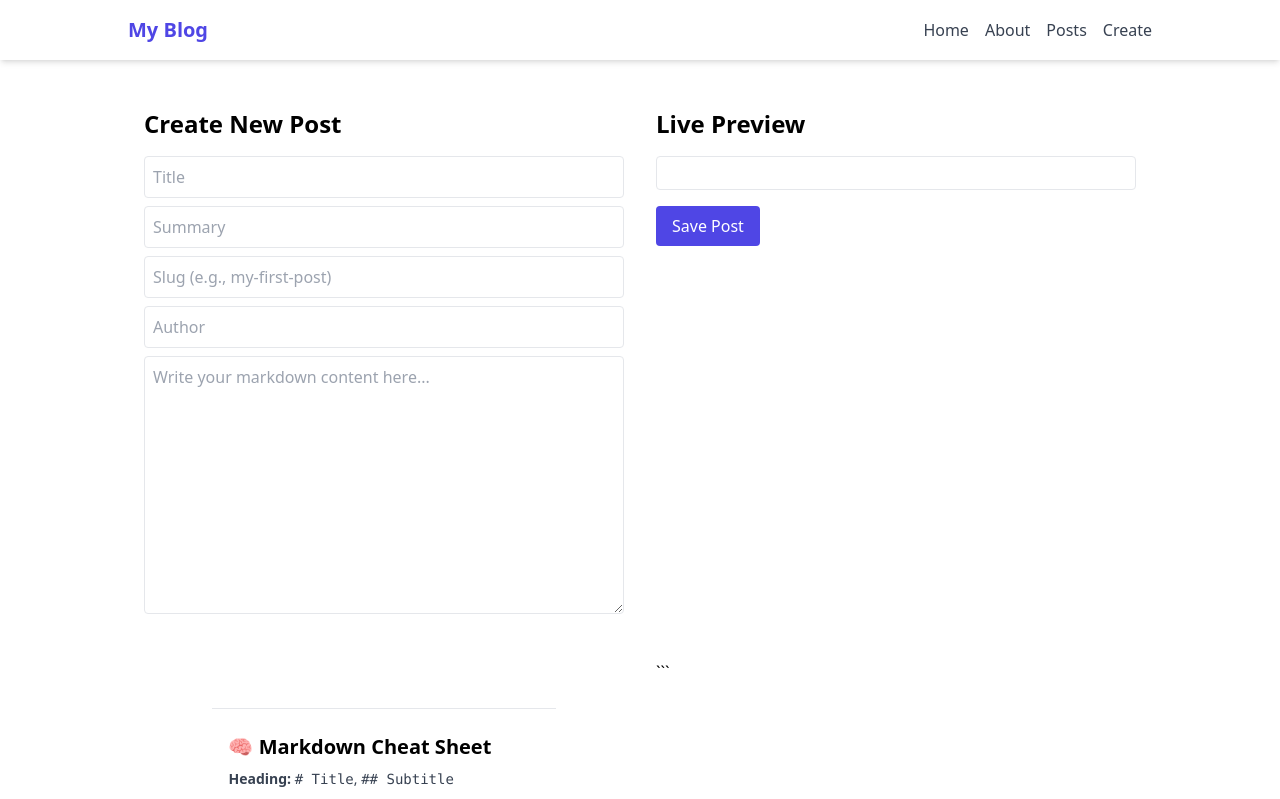
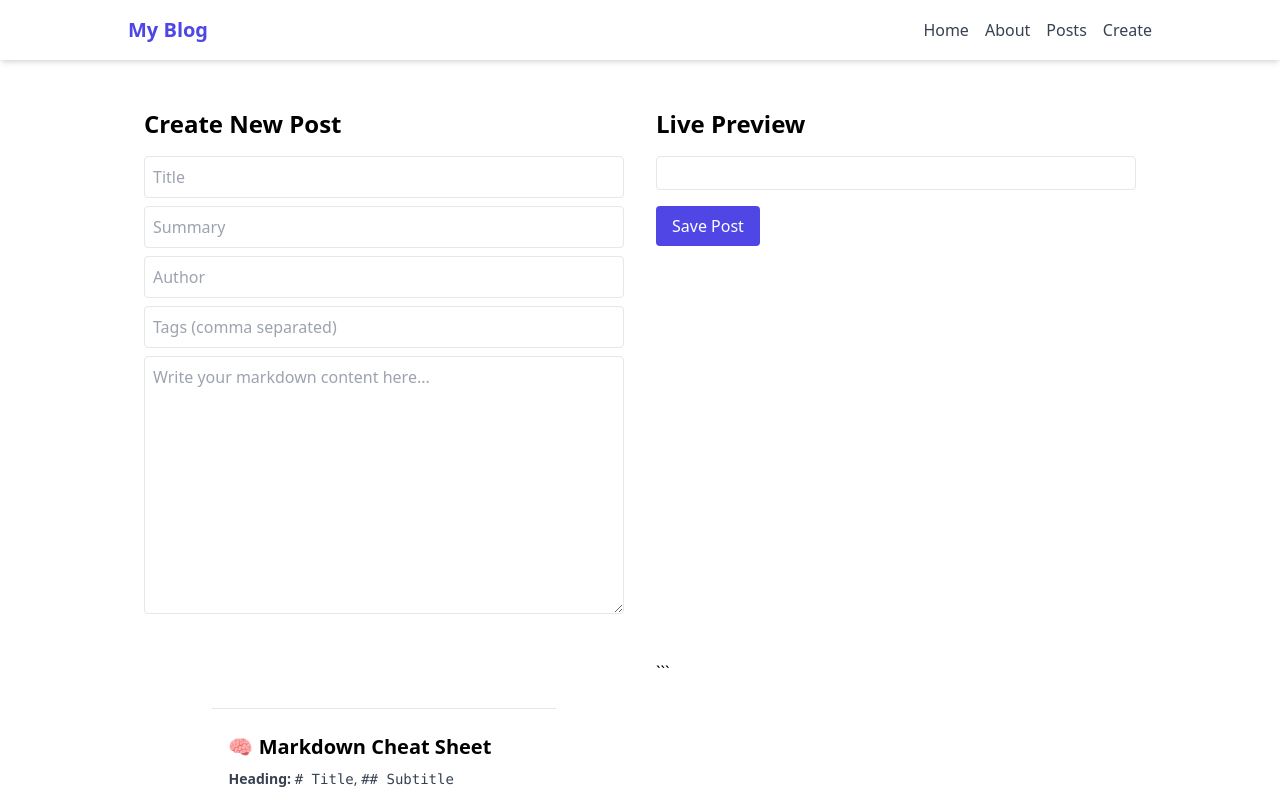
Before and after one commit to iamregha/react-blog-project, a React (Create React App) app: page /create in a window 1280 px wide. Shown: the top 799 px of the page. Built offline with nearby package versions, Linux system fonts and the light colour scheme.

Commit message:
Day 17: auto-generate slugs from post titles and fixed invalid hooks

```diff
--- a/src/pages/CreatePost.jsx
+++ b/src/pages/CreatePost.jsx
@@ -1,12 +1,28 @@
-import React, { useState } from "react";
+import React, { useEffect, useState } from "react";
 import ReactMarkdown from "react-markdown";
+import { useNavigate } from "react-router-dom";
+
+const generateSlug = (text) =>
+  text
+    .toLowerCase()
+    .trim()
+    .replace(/[^a-z0-9 -]/g, "") // remove invalid chars
+    .replace(/\s+/g, "-")        // collapse whitespace and replace by -
+    .replace(/-+/g, "-");        // collapse dashes
+
 
 const CreatePost = () => {
   const [title, setTitle] = useState("");
   const [summary, setSummary] = useState("");
   const [slug, setSlug] = useState("");
+  const navigate = useNavigate();
+
+  useEffect(() => {
+    setSlug(generateSlug(title));
+  }, [title]);
   const [author, setAuthor] = useState("");
   const [content, setContent] = useState("");
+  const [tags, setTags] = useState('');
 
   return (
     <div className="max-w-5xl mx-auto p-4 grid grid-cols-1 md:grid-cols-2 gap-8 mt-8">
@@ -20,6 +36,11 @@ const CreatePost = () => {
           value={title}
           onChange={(e) => setTitle(e.target.value)}
         />
+        {slug && (
+  <p className="text-sm text-gray-500 mb-2">
+    Slug: <code>{slug}</code>
+  </p>
+)}
         <input
           type="text"
           placeholder="Summary"
@@ -27,19 +48,20 @@ const CreatePost = () => {
           value={summary}
           onChange={(e) => setSummary(e.target.value)}
         />
-        <input
-          type="text"
-          placeholder="Slug (e.g., my-first-post)"
-          className="w-full mb-2 p-2 border rounded"
-          value={slug}
-          onChange={(e) => setSlug(e.target.value)}
-        />
+
         <input
           type="text"
           placeholder="Author"
           className="w-full mb-2 p-2 border rounded"
           value={author}
           onChange={(e) => setAuthor(e.target.value)}
+        />
+        <input
+          type="text"
+          placeholder="Tags (comma separated)"
+          className="w-full mb-2 p-2 border rounded"
+          value={tags}
+          onChange={(e) => setTags(e.target.value)}
         />
         <textarea
           rows="10"
@@ -58,11 +80,24 @@ const CreatePost = () => {
             <button
               className="bg-indigo-600 text-white px-4 py-2 rounded hover:bg-indigo-700 mt-4"
               onClick={() => {
-                const newPost = { title, summary, slug, author, content };
+                if (!title || !summary || !slug || !author || !content){
+                  alert("Please fill in all fields.");
+                  return;
+                }
+                const newPost = {
+                  title,
+                  summary,
+                  slug,
+                  author,
+                  content,
+                  tags: tags.split(",").map(tag => tag.trim().toLocaleLowerCase()),
+                  date: new Date().toISOString(),
+                };
                 const existing = JSON.parse(localStorage.getItem("posts") || "[]");
                 existing.push(newPost);
                 localStorage.setItem("posts", JSON.stringify(existing));
                 alert("Post saved!");
+                navigate("/posts");
               }}>
               Save Post
             </button>
```
